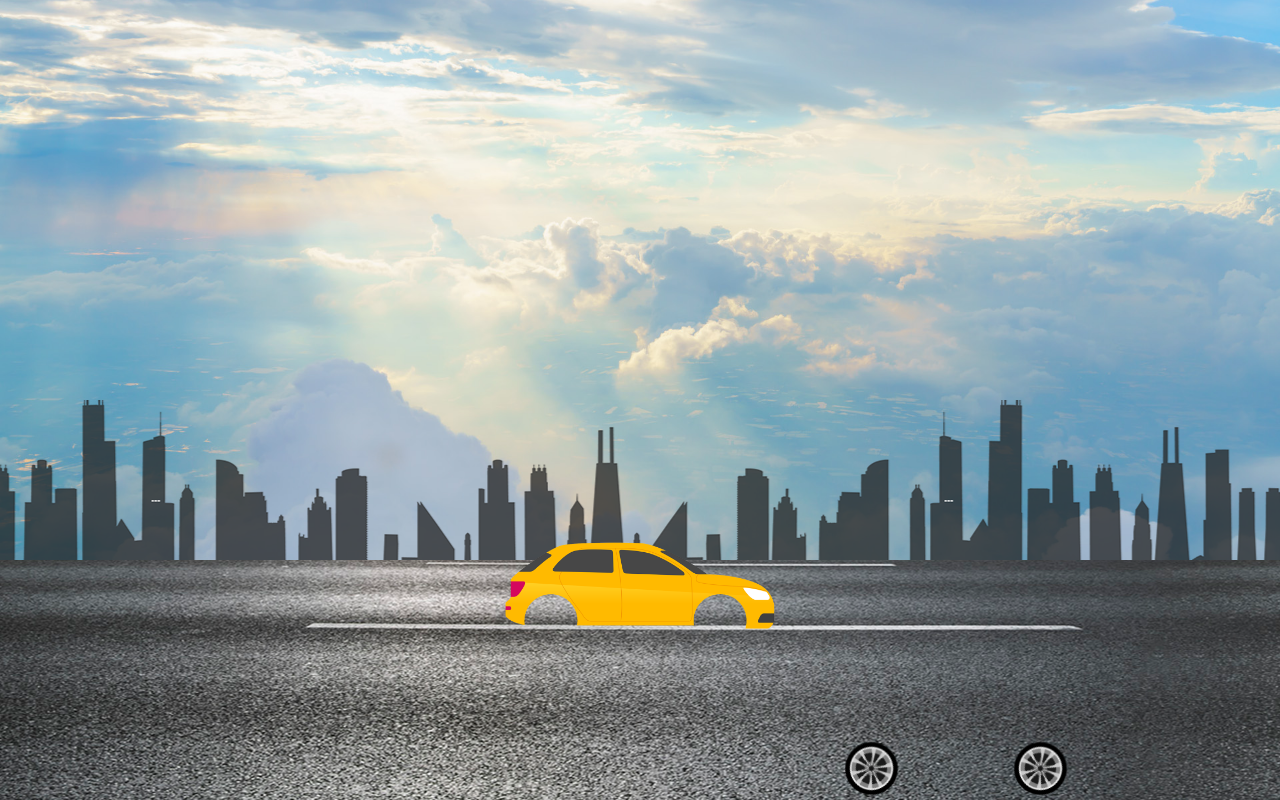
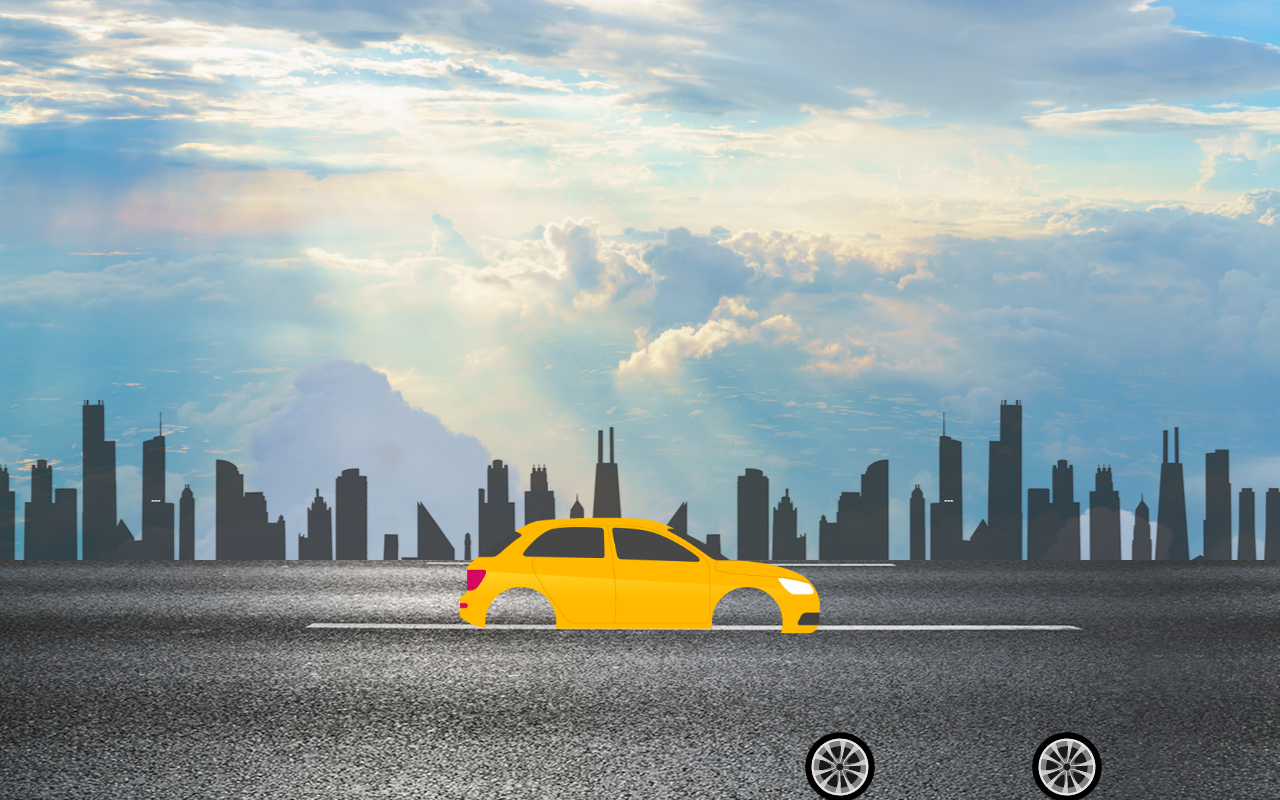
Before and after one commit to KusalDemo/InternetTechnologies-Assignment04, a plain HTML site: page Question06/index.html in a window 1280 px wide. Drawn offline with Linux system fonts and the light colour scheme.

Commit message:
Update car size in Q6

```diff
--- a/Question06/style.css
+++ b/Question06/style.css
@@ -54,11 +54,11 @@ section>div:nth-child(3){
 }
 section>div:nth-child(4){
     position: absolute;
-    top: 74%;
+    top: 73%;
     left: 50%;
     transform: translate(-50%, -50%);
-    width: 272px;
-    height: 115px;
+    width: 370px;
+    height: 152px;
     background-image: url('assets/car.png');
     background-size: cover;
     background-position: center;
@@ -78,16 +78,16 @@ section>div>div{
     animation-iteration-count: 3;
 }
 section>div>div:nth-child(1){
-    top: 742px;
-    left: 845px;
-    width: 53px;
-    height: 53px;
+    top: 732px;
+    left: 805px;
+    width: 70px;
+    height: 70px;
 }
 section>div>div:nth-child(2){
-    top: 742px;
-    left: 1014px;
-    width: 53px;
-    height: 53px;
+    top: 732px;
+    left: 1032px;
+    width: 70px;
+    height: 70px;
 }
 
 @keyframes slideRoad {
```
